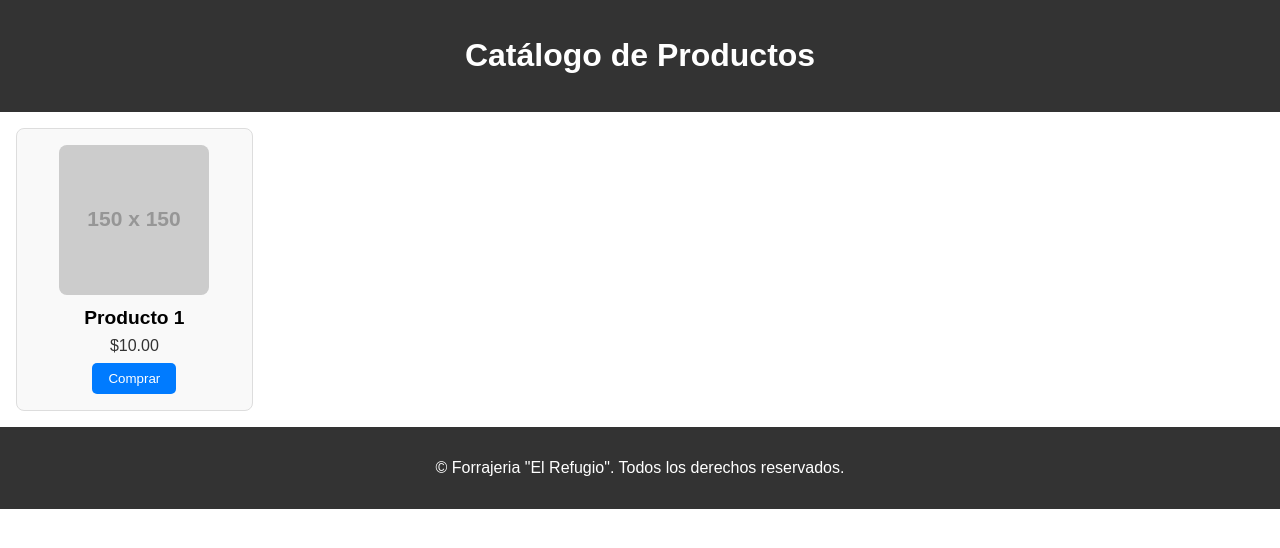
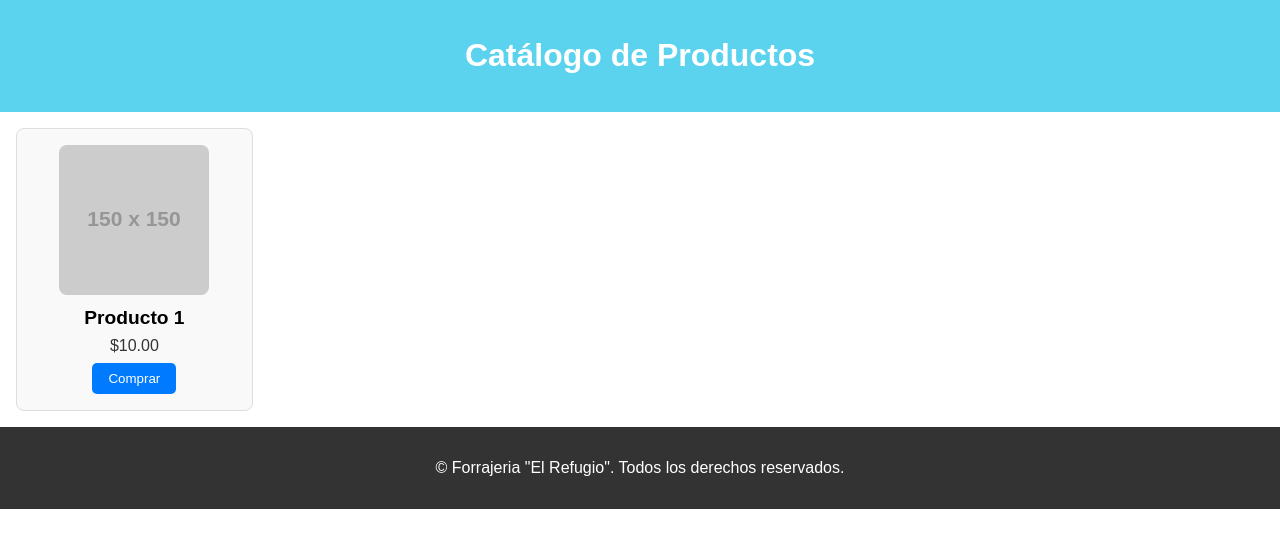
Before and after one commit to MartoHG/ArquitecturaDeComputadoras, a plain HTML site: page Catalogo.html in a window 1280 px wide. Drawn offline with Linux system fonts and the light colour scheme; placeholder pictures from the web are drawn by us.

Commit message:
Update stylescatalogo.css

```diff
--- a/stylescatalogo.css
+++ b/stylescatalogo.css
@@ -7,7 +7,7 @@ body {
 }
 
 header {
-    background-color: #333;
+    background-color: #5bd3ee;
     color: white;
     padding: 1rem;
     text-align: center;
```
